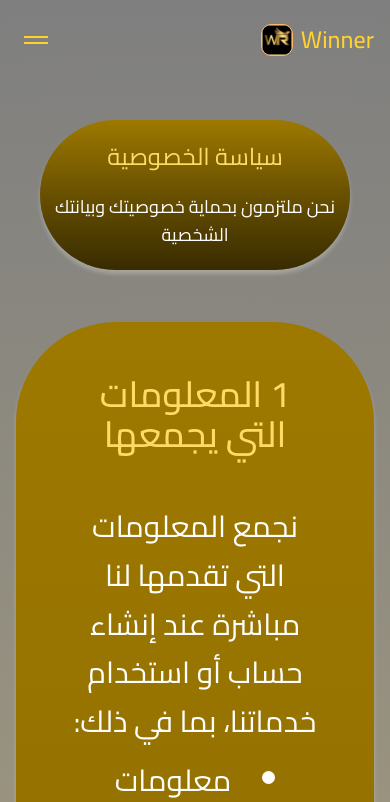
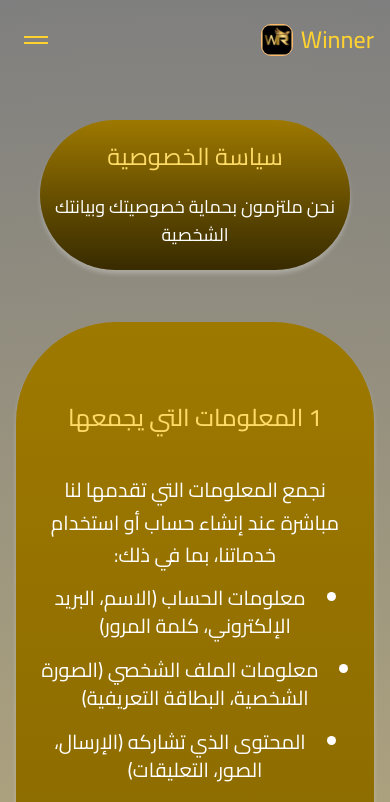
Before and after one commit to odaibishr/winner-app, a React (Vite) app: page /privacy-policy in a window 390 px wide. Shown: the top 802 px of the page. Built offline with nearby package versions, Linux system fonts and the light colour scheme.

Commit message:
make the content section responsive

```diff
--- a/src/components/ContentSection.jsx
+++ b/src/components/ContentSection.jsx
@@ -2,17 +2,17 @@ import { sectionsData } from "../utils/constant";
 
 const ContentSection = () => {
 	return (
-		<div className="green-gradient flex flex-col items-center justify-center  gap-10 rounded-[100px]">
+		<div className="green-gradient md:py-13 py-10 flex flex-col items-center justify-center  gap-10 rounded-[100px]">
 			{sectionsData.map((content) => (
-				<div key={content.id} className="text-center w-[70%]">
-					<h2 className="text-primary text-4xl mt-13 font-medium">
+				<div key={content.id} className="text-center md:w-[70%] w-[90%]">
+					<h2 className="text-primary md:text-4xl text-2xl md:mt-13 mt-10 font-medium">
 						{content.id + " " + content.title}
 					</h2>
-					<p className="text-white text-3xl mt-12 mb-2 leading-relaxed">{content.content}</p>
+					<p className="text-white md:text-3xl text-xl md:mt-12 mt-10 mb-2 leading-relaxed">{content.content}</p>
 					{content.items && (
 						<ul className="flex flex-col gap-3 ">
 							{content.items.map((item) => (
-								<li key={item} className="text-white text-3xl mt-2 list-disc list-inside">
+								<li key={item} className="text-white md:text-3xl text-xl md:mt-2 mt-1 list-disc list-inside">
 									{item}
 								</li>
 							))}
```
